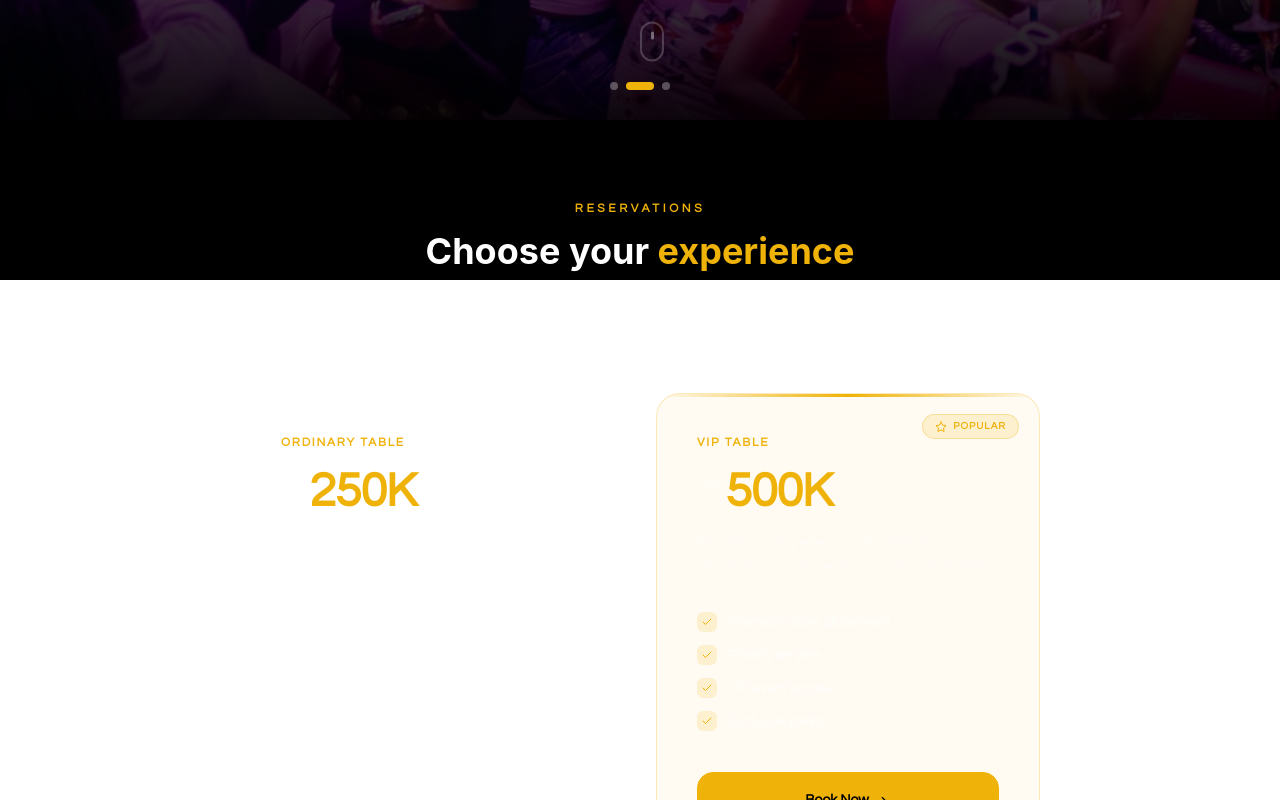
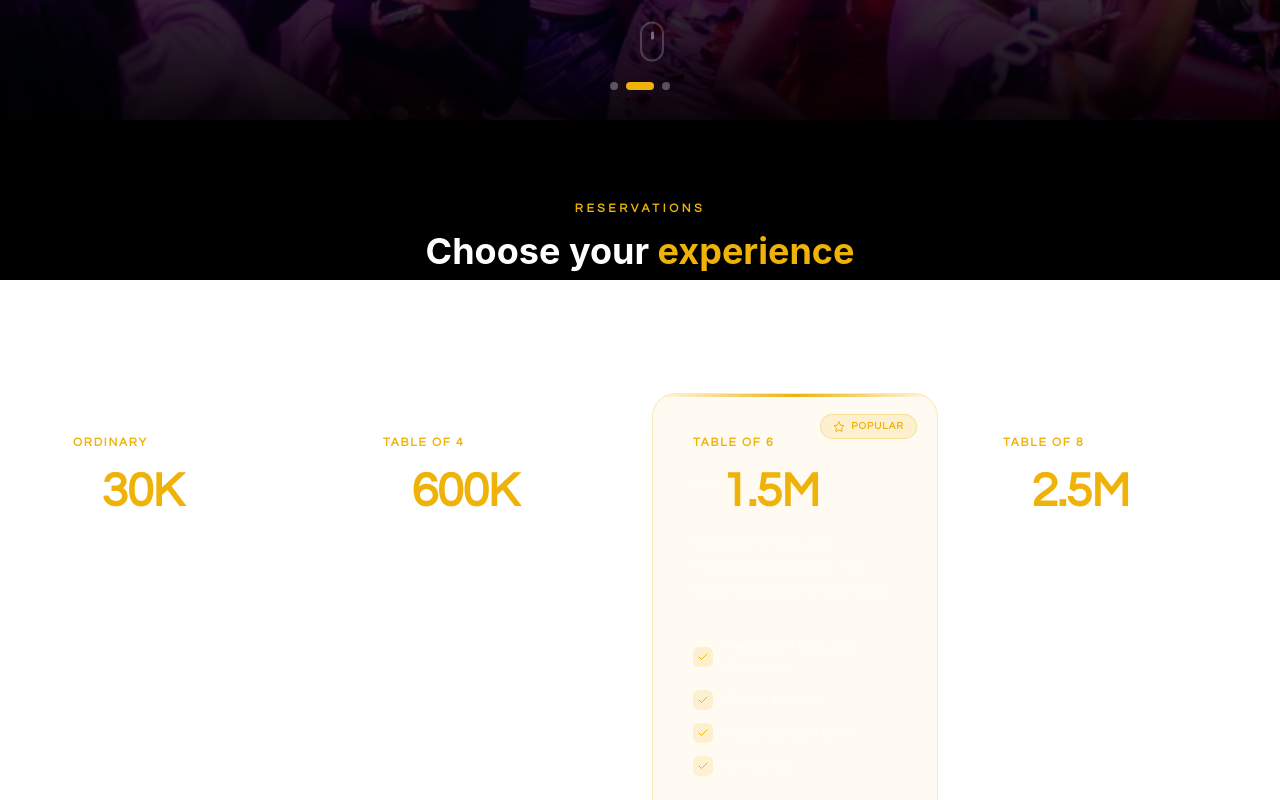
Before and after one commit to Fredrick-Okori/africansimba, a Next.js app: page /bookings in a window 1280 px wide. Shown: the part 520-1320 px from the top of the page. Built offline with nearby package versions, Linux system fonts and the light colour scheme.

Commit message:
adding ticket types

```diff
--- a/app/bookings/parts/booking.sheet.js
+++ b/app/bookings/parts/booking.sheet.js
@@ -21,32 +21,61 @@ const MotionBox = motion(Box);
 const tickets = [
   {
     id: 1,
-    title: "Ordinary Table",
-    price: "250K",
+    title: "Ordinary",
+    price: "30K",
     currency: "UGX",
-    suffix: "+",
-    description: "Perfect for a great night out with friends. Enjoy the full event experience with reserved seating.",
+    suffix: "",
+    description: "General entry to enjoy the full event experience and vibe with the Game Changers.",
     features: [
-      "Reserved table seating",
       "Full event access",
-      "Standard service",
+      "General entry",
     ],
     popular: false,
   },
   {
     id: 2,
-    title: "VIP Table",
-    price: "500K",
+    title: "Table of 4",
+    price: "600K",
     currency: "UGX",
-    suffix: "+",
-    description: "Elevate your experience with premium placement, priority service, and exclusive perks.",
+    suffix: "",
+    description: "Don Julio Reposado with reserved seating for 4. Premium vibes, premium service.",
     features: [
-      "Premium table placement",
+      "Don Julio Reposado",
+      "Reserved table for 4",
       "Priority service",
-      "VIP event access",
-      "Exclusive perks",
+    ],
+    popular: false,
+  },
+  {
+    id: 3,
+    title: "Table of 6",
+    price: "1.5M",
+    currency: "UGX",
+    suffix: "",
+    description: "Hennessy or Don Julio Reposado plus Belaire. The baller experience for your crew.",
+    features: [
+      "Hennessy / Don Julio Reposado",
+      "Belaire included",
+      "Reserved table for 6",
+      "VIP service",
     ],
     popular: true,
+  },
+  {
+    id: 4,
+    title: "Table of 8",
+    price: "2.5M",
+    currency: "UGX",
+    suffix: "",
+    description: "Don Julio 1942 plus Belaire. The ultimate premium experience for the big ballers.",
+    features: [
+      "Don Julio 1942",
+      "Belaire included",
+      "Reserved table for 8",
+      "VIP service",
+      "Premium placement",
+    ],
+    popular: false,
   },
 ];
 
@@ -232,7 +261,7 @@ TicketCard.displayName = "TicketCard";
 
 export default function BookingCard() {
   return (
-    <Container maxW="container.lg" py={{ base: 12, md: 20 }} px={{ base: 4, md: 8 }}>
+    <Container maxW="container.xl" py={{ base: 12, md: 20 }} px={{ base: 4, md: 8 }}>
       {/* Section header */}
       <MotionBox
         initial={{ opacity: 0, y: 20 }}
@@ -273,7 +302,7 @@ export default function BookingCard() {
       </MotionBox>
 
       {/* Ticket cards */}
-      <SimpleGrid columns={{ base: 1, md: 2 }} spacing={{ base: 6, md: 8 }} maxW="800px" mx="auto">
+      <SimpleGrid columns={{ base: 1, sm: 2, lg: 4 }} spacing={{ base: 5, md: 6 }} maxW="container.xl" mx="auto">
         {tickets.map((ticket, index) => (
           <TicketCard key={ticket.id} ticket={ticket} index={index} />
         ))}
```
